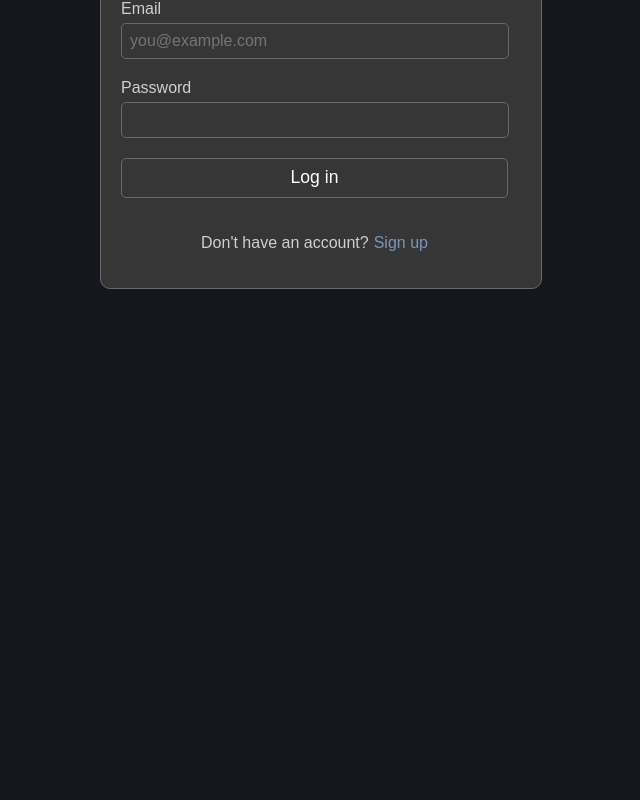
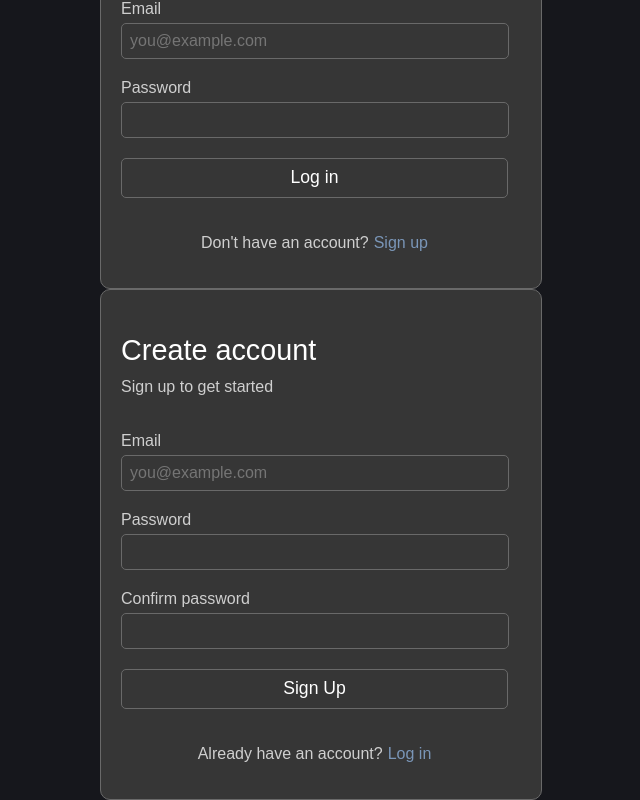
Before and after one commit to 4un01/to-do-list, a React (Vite) app in the folder client/: page / in a window 1280 px wide. Shown: the part 295-1095 px from the top of the page, without its empty margins (319-959 px from the left). Before the commit the page ends 805 px from the top, so only its background shows below. Built offline with nearby package versions, Linux system fonts and the light colour scheme.

Commit message:
Added the signup box and styled it

```diff
--- a/client/src/Login.jsx
+++ b/client/src/Login.jsx
@@ -6,8 +6,8 @@ function Login(){
         <div>
             <h1 className={styles.title}>TODO APP</h1>
 
-            <div className={styles.loginContainer}>
-                <h2 className={styles.welcomeBack}>Welcome back</h2>
+            <div className={styles.container}>
+                <h2 className={styles.subtitle}>Welcome back</h2>
                 <p>Log in to your account</p>
 
 
@@ -21,11 +21,39 @@ function Login(){
                     <input type="text" name="password" id="password" required className={styles.passwordInp}/>
                 </div>
 
-                <button className={styles.loginBtn}>Log in</button>
+                <button className={styles.authBtn}>Log in</button>
 
-                <div className={styles.signup}>
+                <div className={styles.changeAuth}>
                     <p>Don't have an account?</p>
-                    <a className={styles.signupLink}>Sign up</a>
+                    <a className={styles.changeAuthLink}>Sign up</a>
+                </div>
+            </div>
+
+            <div className={styles.container}>
+                <h2 className={styles.subtitle}>Create account</h2>
+                <p>Sign up to get started</p>
+
+
+                <div className={styles.emailContainer}>
+                    <label for="email">Email</label>
+                    <input type="email" name="email" id="email" placeholder="you@example.com" required className={styles.emailInp}/>
+                </div>
+
+                <div className={styles.psswrdContainer}>
+                    <label for="password">Password</label>
+                    <input type="text" name="password" id="password" required className={styles.passwordInp}/>
+                </div>
+
+                <div className={styles.psswrdContainer}>
+                    <label for="confirmPassword">Confirm password</label>
+                    <input type="text" name="password" id="confirmPassword" required className={styles.passwordInp}/>
+                </div>
+
+                <button className={styles.authBtn}>Sign Up</button>
+
+                <div className={styles.changeAuth}>
+                    <p>Already have an account?</p>
+                    <a className={styles.changeAuthLink}>Log in</a>
                 </div>
             </div>
         </div>
--- a/client/src/Login.module.css
+++ b/client/src/Login.module.css
@@ -8,7 +8,7 @@
     margin-top: 5px;
 }
 
-.loginContainer{
+.container{
     background-color: hsl(0, 0%, 21%);
     border: 0.9px solid #696969;
     border-radius: 10px;
@@ -26,7 +26,7 @@
     padding: 20px;
 }
 
-.welcomeBack{
+.subtitle{
     color: white;
     font-size: 1.8em;
     font-weight: 500;
@@ -65,7 +65,7 @@
     font-size: 1em;
 }
 
-.loginBtn{
+.authBtn{
     padding: 8.5px;
     background-color: transparent;
     border: 0.9px solid #696969;
@@ -79,14 +79,14 @@
     touch-action: manipulation;
 }
 
-.signup{
+.changeAuth{
     display: flex;
     justify-content: center;
     align-items: center;
     width: 387px;
     gap: 5px;
 }
-.signupLink{
+.changeAuthLink{
     color: hsl(213, 30%, 60%);
     text-decoration: none;
     cursor: pointer;
```
